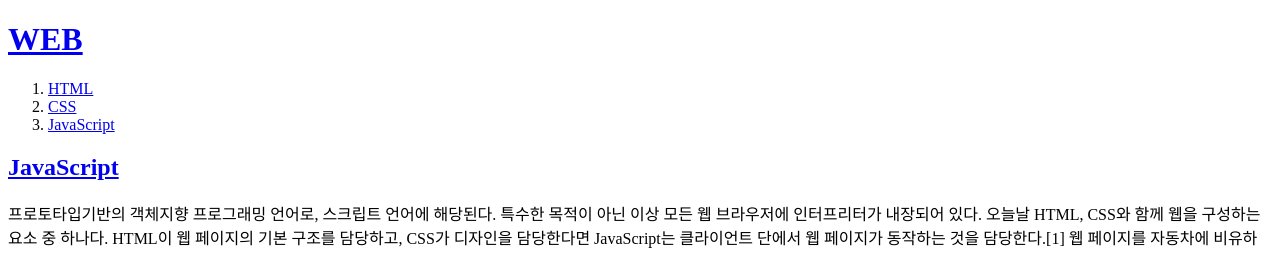
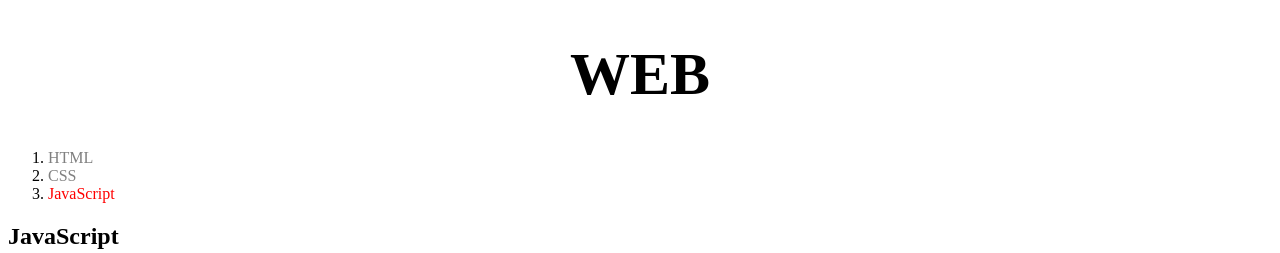
Before and after one commit to inho0718/web1, a plain HTML site: page 3.html in a window 1280 px wide. Shown: the top 253 px of the page. Drawn offline with Linux system fonts and the light colour scheme.

Commit message:
Add files via upload

```diff
--- a/3.html
+++ b/3.html
@@ -3,15 +3,38 @@
   <head>
     <title>WEB1 - JavaScript</title>
     <meta charset="utf-8">
+<style>
+  a {
+    color: black;
+    text-decoration: none;
+  }
+  .saw{
+    color: gray;
+  }
+  #active{color:red}
+  h1{
+    font-size: 60px; text-align: center;
+  }
+
+</style>
+
   </head>
 
     <body>
       <h1><a href="index.html">WEB</a></h1>
       <ol>
-        <li><a href="1.html">HTML</a></li>
-        <li><a href="2.html">CSS</a></li>
-        <li><a href="3.html">JavaScript</a></li>
+        <li><a href="1.html" class="saw">HTML</a></li>
+        <li><a href="2.html" class="saw">CSS</a></li>
+        <li><a href="3.html" class="saw active" id="active">JavaScript</a></li>
       </ol>
+<!---
+      <h1><a href="index.html"<font color="red">>WEB</font></a></h1>
+      <ol>
+        <li><a href="1.html"><font color="red">HTML</font></a></li>
+        <li><a href="2.html"><font color="red">CSS</font></a></li>
+        <li><a href="3.html"><font color="red">JavaScript</font></a></li>
+      </ol>
+  --->
       <h2><a href="https://namu.wiki/w/JavaScript" target="_blank"
         title="JavaScript speicification">JavaScript</a></h2>
       <p>프로토타입기반의 객체지향 프로그래밍 언어로, 스크립트 언어에 해당된다.
```
Also changed, not shown: 1.html (+10 -3 lines), 2.html (+9 -3 lines).
